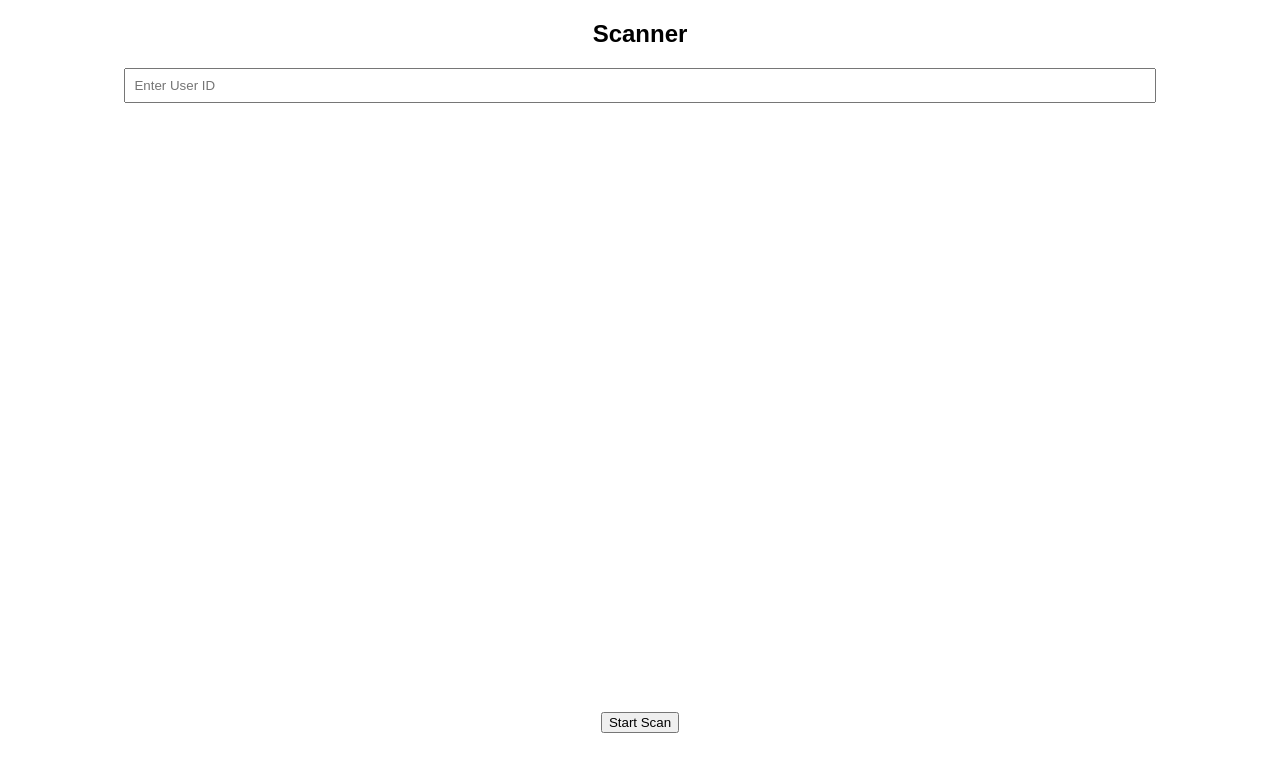
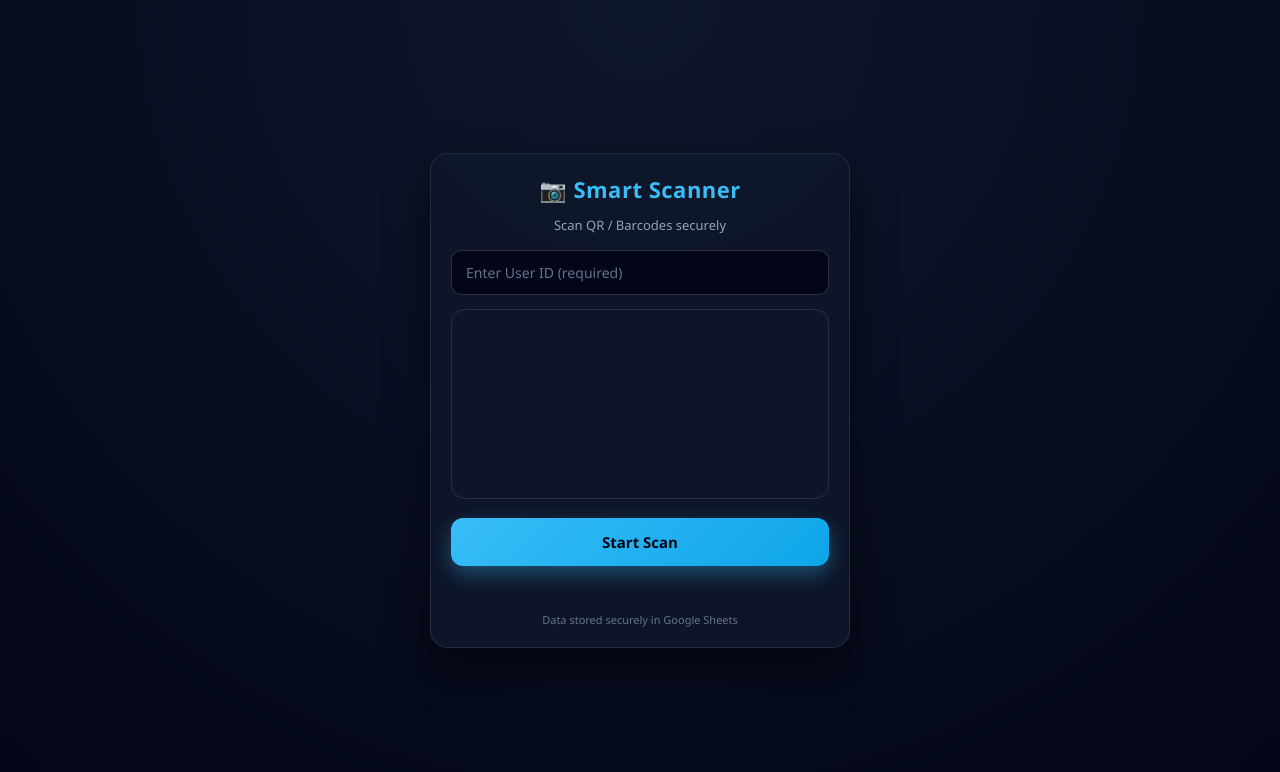
Before and after one commit to PRAJWALNAYAK20/barcode-scanner, a plain HTML site: page index.html in a window 1280 px wide. Drawn offline with Linux system fonts and the light colour scheme.

Commit message:
Update index.html

```diff
--- a/index.html
+++ b/index.html
@@ -1,22 +1,130 @@
 <!DOCTYPE html>
-<html>
+<html lang="en">
 <head>
-  <title>Barcode Scanner</title>
+  <meta charset="UTF-8">
+  <title>Smart Barcode Scanner</title>
   <meta name="viewport" content="width=device-width, initial-scale=1.0">
+
+  <style>
+    * {
+      box-sizing: border-box;
+      font-family: "Segoe UI", Roboto, Arial, sans-serif;
+    }
+
+    body {
+      margin: 0;
+      min-height: 100vh;
+      background: radial-gradient(circle at top, #0f172a, #020617);
+      color: #e5e7eb;
+      display: flex;
+      align-items: center;
+      justify-content: center;
+      padding: 16px;
+    }
+
+    .card {
+      width: 100%;
+      max-width: 420px;
+      background: rgba(15, 23, 42, 0.95);
+      border-radius: 18px;
+      padding: 20px;
+      box-shadow: 0 20px 40px rgba(0,0,0,0.5);
+      border: 1px solid rgba(148,163,184,0.15);
+    }
+
+    h1 {
+      margin: 0 0 12px;
+      font-size: 22px;
+      text-align: center;
+      color: #38bdf8;
+      letter-spacing: 0.5px;
+    }
+
+    p.subtitle {
+      margin: 0 0 16px;
+      font-size: 13px;
+      text-align: center;
+      color: #94a3b8;
+    }
+
+    input {
+      width: 100%;
+      padding: 12px 14px;
+      border-radius: 10px;
+      border: none;
+      outline: none;
+      background: #020617;
+      color: #e5e7eb;
+      border: 1px solid rgba(148,163,184,0.25);
+      margin-bottom: 14px;
+      font-size: 14px;
+    }
+
+    input::placeholder {
+      color: #64748b;
+    }
+
+    video {
+      width: 100%;
+      border-radius: 14px;
+      margin-bottom: 14px;
+      border: 1px solid rgba(148,163,184,0.2);
+    }
+
+    button {
+      width: 100%;
+      padding: 14px;
+      border-radius: 12px;
+      border: none;
+      background: linear-gradient(135deg, #38bdf8, #0ea5e9);
+      color: #020617;
+      font-weight: 600;
+      font-size: 15px;
+      cursor: pointer;
+      transition: transform 0.1s ease, box-shadow 0.1s ease;
+      box-shadow: 0 8px 20px rgba(56,189,248,0.35);
+    }
+
+    button:active {
+      transform: scale(0.98);
+      box-shadow: 0 4px 10px rgba(56,189,248,0.25);
+    }
+
+    #status {
+      margin-top: 14px;
+      text-align: center;
+      font-size: 14px;
+      color: #a5f3fc;
+      min-height: 18px;
+    }
+
+    footer {
+      margin-top: 14px;
+      text-align: center;
+      font-size: 11px;
+      color: #64748b;
+    }
+  </style>
 </head>
 
-<body style="text-align:center;font-family:Arial">
+<body>
 
-<h2>Scanner</h2>
+  <div class="card">
+    <h1>📷 Smart Scanner</h1>
+    <p class="subtitle">Scan QR / Barcodes securely</p>
 
-<input id="userId" placeholder="Enter User ID" style="padding:8px;width:80%" />
-<br><br>
+    <input id="userId" placeholder="Enter User ID (required)" />
 
-<video id="video" autoplay playsinline style="width:90%"></video>
-<br><br>
+    <video id="video" autoplay playsinline></video>
 
-<button onclick="startScan()">Start Scan</button>
-<p id="status"></p>
+    <button onclick="startScan()">Start Scan</button>
+
+    <div id="status"></div>
+
+    <footer>
+      Data stored securely in Google Sheets
+    </footer>
+  </div>
 
 <script>
 const video = document.getElementById("video");
@@ -29,7 +137,7 @@ const SCRIPT_URL =
 let scanning = false;
 
 async function startScan() {
-  if (!userIdInput.value) {
+  if (!userIdInput.value.trim()) {
     alert("Please enter User ID");
     return;
   }
@@ -37,7 +145,7 @@ async function startScan() {
   if (scanning) return;
   scanning = true;
 
-  status.innerText = "Opening camera...";
+  status.innerText = "📸 Opening camera...";
 
   const stream = await navigator.mediaDevices.getUserMedia({
     video: { facingMode: "environment" }
@@ -49,7 +157,7 @@ async function startScan() {
     formats: ["qr_code", "ean_13", "code_128"]
   });
 
-  status.innerText = "Scanning...";
+  status.innerText = "🔍 Scanning...";
 
   const interval = setInterval(async () => {
     const codes = await detector.detect(video);
@@ -59,12 +167,12 @@ async function startScan() {
       stream.getTracks().forEach(t => t.stop());
 
       const value = codes[0].rawValue;
-      status.innerText = "Scanned: " + value;
+      status.innerText = "✅ Scanned successfully";
 
       saveToSheet(value);
       scanning = false;
     }
-  }, 1000);
+  }, 900);
 }
 
 function saveToSheet(value) {
```
